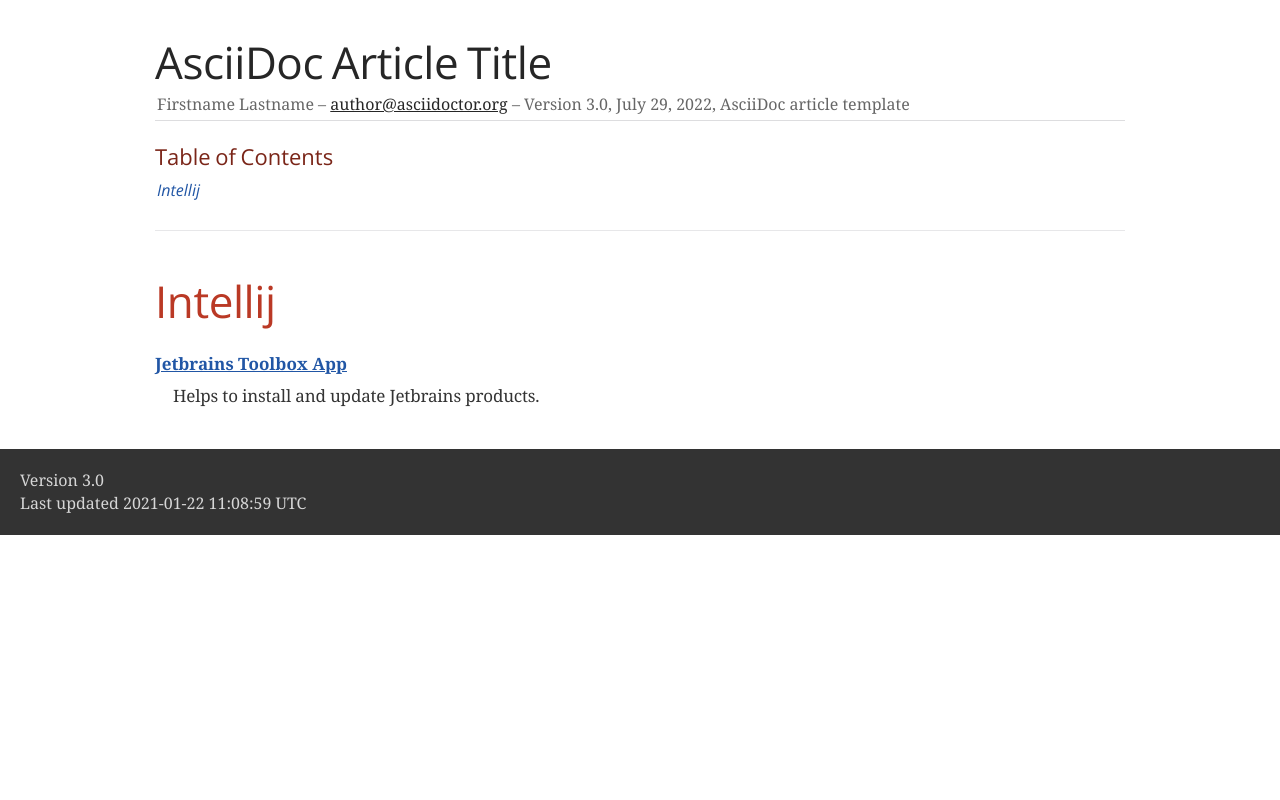
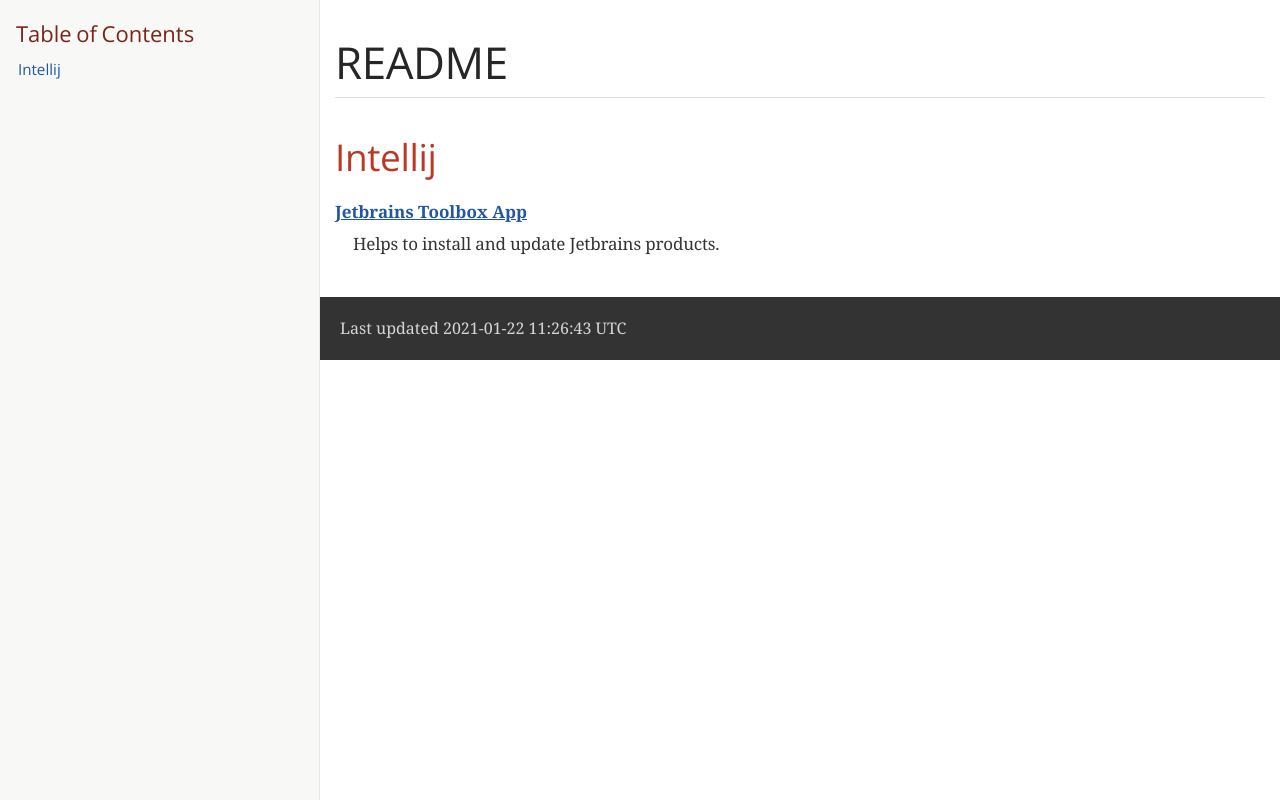
Before and after one commit to chrgue/README, a plain HTML site: page index.html in a window 1280 px wide. Drawn offline with nearby package versions, Linux system fonts and the light colour scheme; a web font is replaced by a local one.

Commit message:
Deploying to gh-pages from  @ a7e68fc972030151e90c8b1d398a88b61a237fec 🚀

```diff
--- a/index.html
+++ b/index.html
@@ -5,8 +5,7 @@
 <meta http-equiv="X-UA-Compatible" content="IE=edge">
 <meta name="viewport" content="width=device-width, initial-scale=1.0">
 <meta name="generator" content="Asciidoctor 2.0.12">
-<meta name="author" content="Firstname Lastname">
-<title>AsciiDoc Article Title</title>
+<title>README</title>
 <link rel="stylesheet" href="https://fonts.googleapis.com/css?family=Open+Sans:300,300italic,400,400italic,600,600italic%7CNoto+Serif:400,400italic,700,700italic%7CDroid+Sans+Mono:400,700">
 <style>
 /* Asciidoctor default stylesheet | MIT License | https://asciidoctor.org */
@@ -440,24 +439,20 @@ body.book #toc,body.book #preamble,body.book h1.sect0,body.book .sect1>h2{page-b
 </style>
 <link rel="stylesheet" href="https://cdnjs.cloudflare.com/ajax/libs/font-awesome/4.7.0/css/font-awesome.min.css">
 </head>
-<body class="article">
+<body class="book toc2 toc-left">
 <div id="header">
-<h1>AsciiDoc Article Title</h1>
-<div class="details">
-<span id="author" class="author">Firstname Lastname</span><br>
-<span id="email" class="email"><a href="mailto:author@asciidoctor.org">author@asciidoctor.org</a></span><br>
-<span id="revnumber">version 3.0,</span>
-<span id="revdate">July 29, 2022, AsciiDoc article template</span>
-</div>
-<div id="toc" class="toc">
+<h1>README</h1>
+<div id="toc" class="toc2">
 <div id="toctitle">Table of Contents</div>
-<ul class="sectlevel0">
+<ul class="sectlevel1">
 <li><a href="#_intellij">Intellij</a></li>
 </ul>
 </div>
 </div>
 <div id="content">
-<h1 id="_intellij" class="sect0">Intellij</h1>
+<div class="sect1">
+<h2 id="_intellij">Intellij</h2>
+<div class="sectionbody">
 <div class="dlist">
 <dl>
 <dt class="hdlist1"><a href="https://www.jetbrains.com/toolbox-app/">Jetbrains Toolbox App</a></dt>
@@ -467,10 +462,11 @@ body.book #toc,body.book #preamble,body.book h1.sect0,body.book .sect1>h2{page-b
 </dl>
 </div>
 </div>
+</div>
+</div>
 <div id="footer">
 <div id="footer-text">
-Version 3.0<br>
-Last updated 2021-01-22 11:08:59 UTC
+Last updated 2021-01-22 11:26:43 UTC
 </div>
 </div>
 </body>
```
Also changed, not shown: 2 other files.
